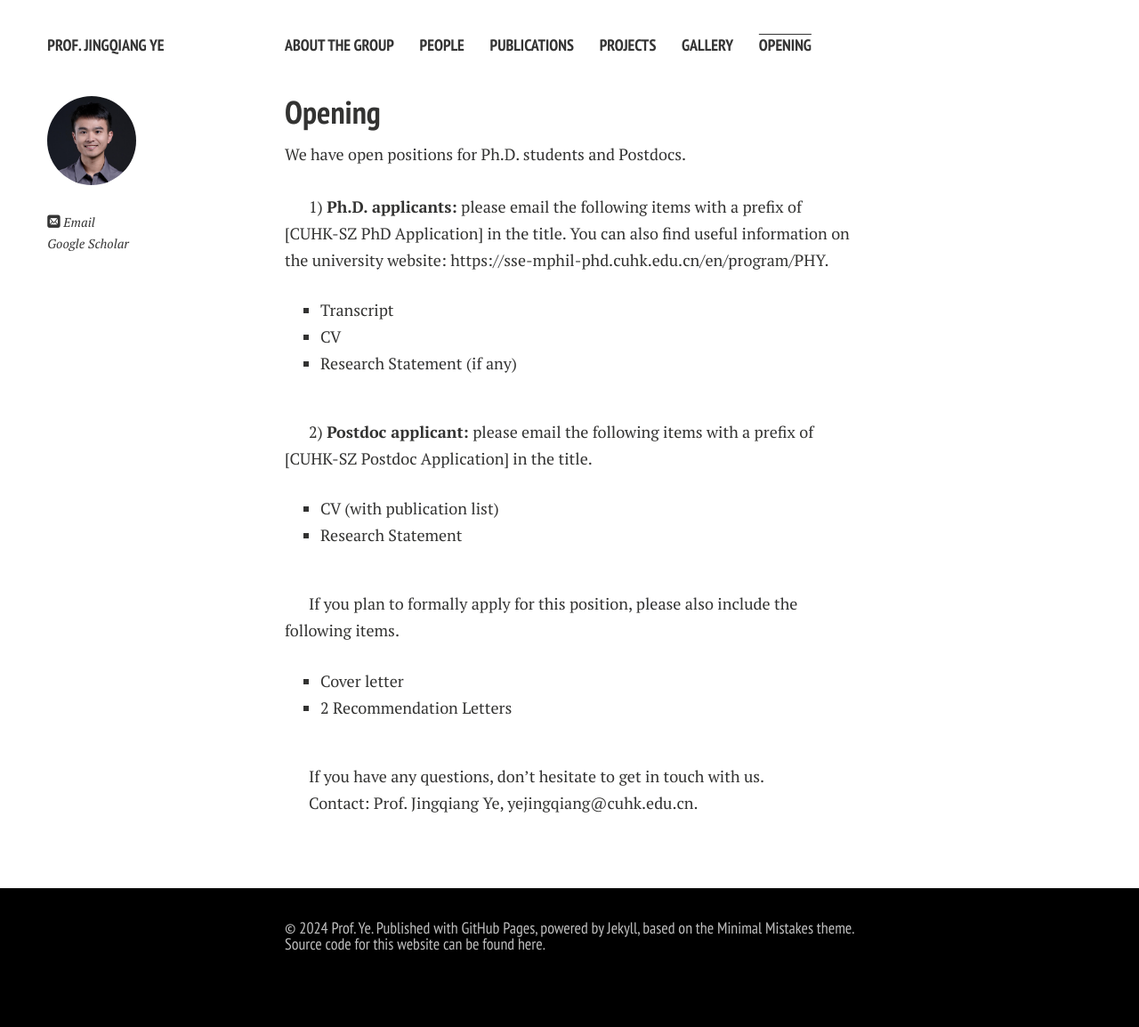
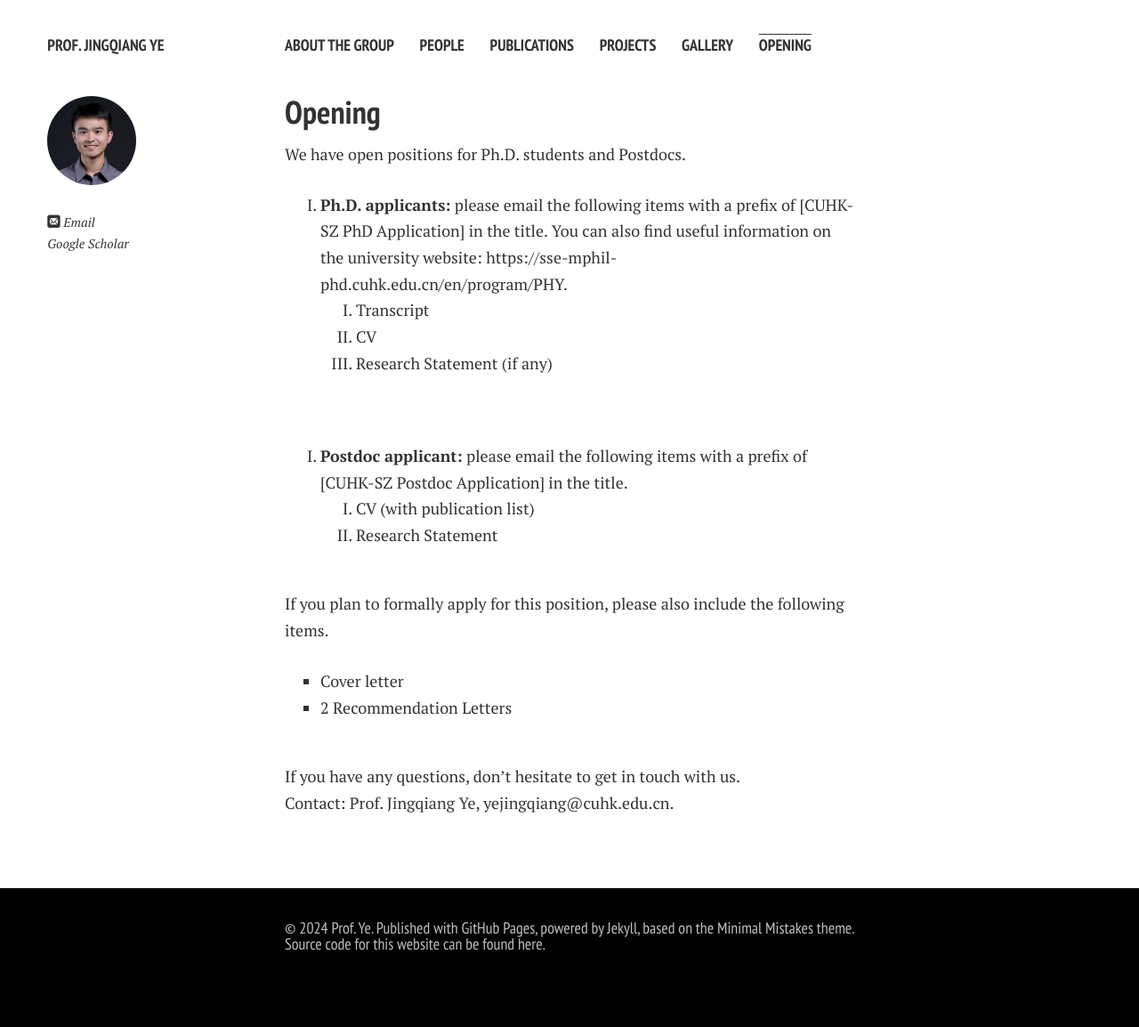
Before and after one commit to terteruu/terteruu.github.io, a Jekyll site: the page built from opening.md, in a window 1280 px wide. Shown: the whole page at 89% size. Built offline with Jekyll 4.4.1, drawn with Linux system fonts in a browser that asks for light colours; nearby versions of some CDN libraries; comment, search, counter and statistics services are not loaded; a style sheet for code colours, icons or effects is not loaded.

Commit message:
use <br> to replace

```diff
--- a/opening.md
+++ b/opening.md
@@ -7,30 +7,24 @@ title: Opening
 ## Opening
 
 We have open positions for Ph.D. students and Postdocs.
-
 <br>
 
-1) **Ph.D. applicants:** please email the following items with a prefix of [CUHK-SZ PhD Application] in the title. You can also find useful information on the university website: https://sse-mphil-phd.cuhk.edu.cn/en/program/PHY.
+1. **Ph.D. applicants:** please email the following items with a prefix of [CUHK-SZ PhD Application] in the title. You can also find useful information on the university website: https://sse-mphil-phd.cuhk.edu.cn/en/program/PHY.
 - Transcript
 - CV
 - Research Statement (if any)
 
 <br>
 
-2) **Postdoc applicant:** please email the following items with a prefix of [CUHK-SZ Postdoc Application] in the title.
+2. **Postdoc applicant:** please email the following items with a prefix of [CUHK-SZ Postdoc Application] in the title.
 - CV (with publication list)
 - Research Statement
 
 <br>
-
 If you plan to formally apply for this position, please also include the following items.
 - Cover letter
 - 2 Recommendation Letters
 
 <br>
-
-If you have any questions, don't hesitate to get in touch with us.
-
-
-
+If you have any questions, don't hesitate to get in touch with us.<br>
 Contact: Prof. Jingqiang Ye, yejingqiang@cuhk.edu.cn.
```
